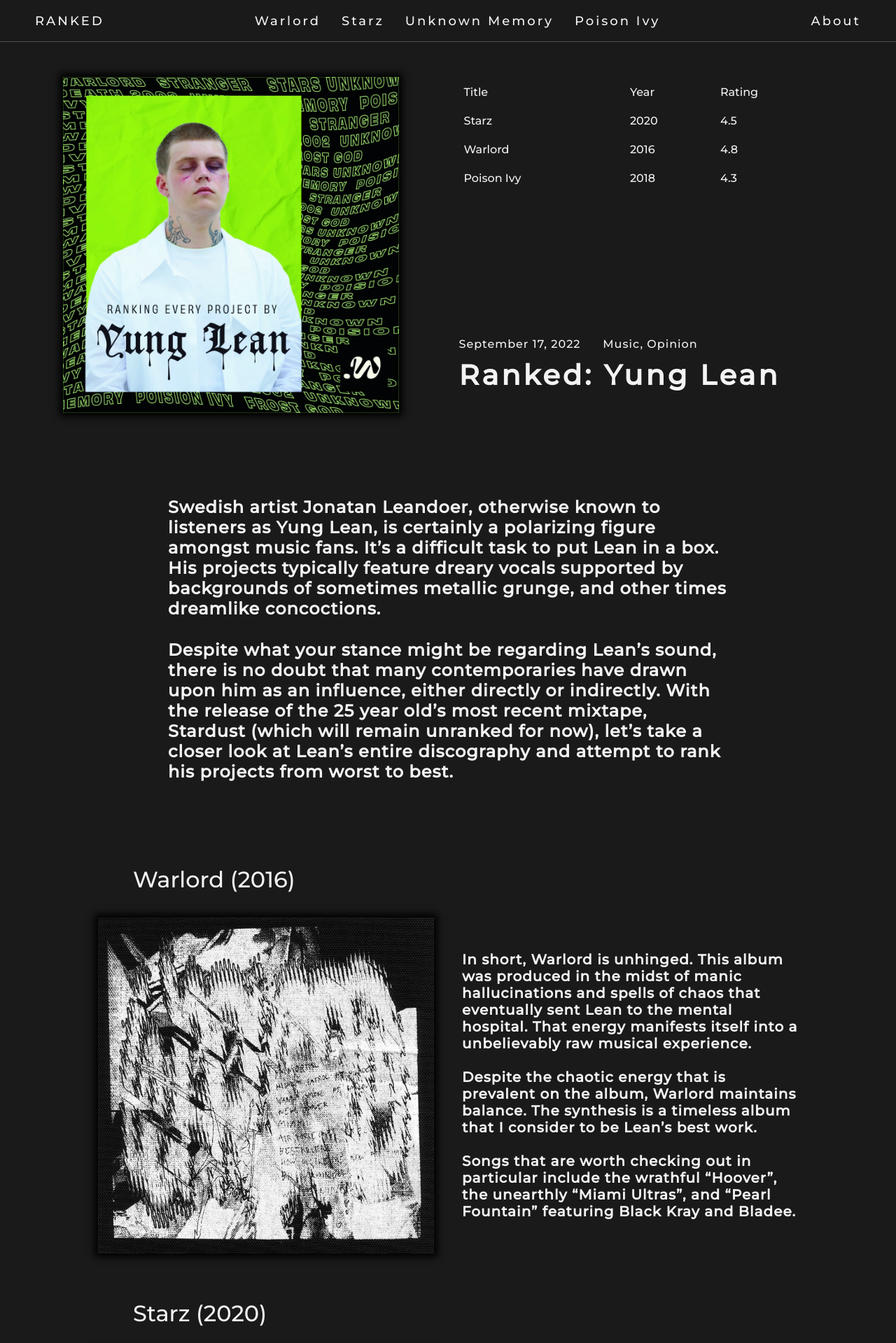
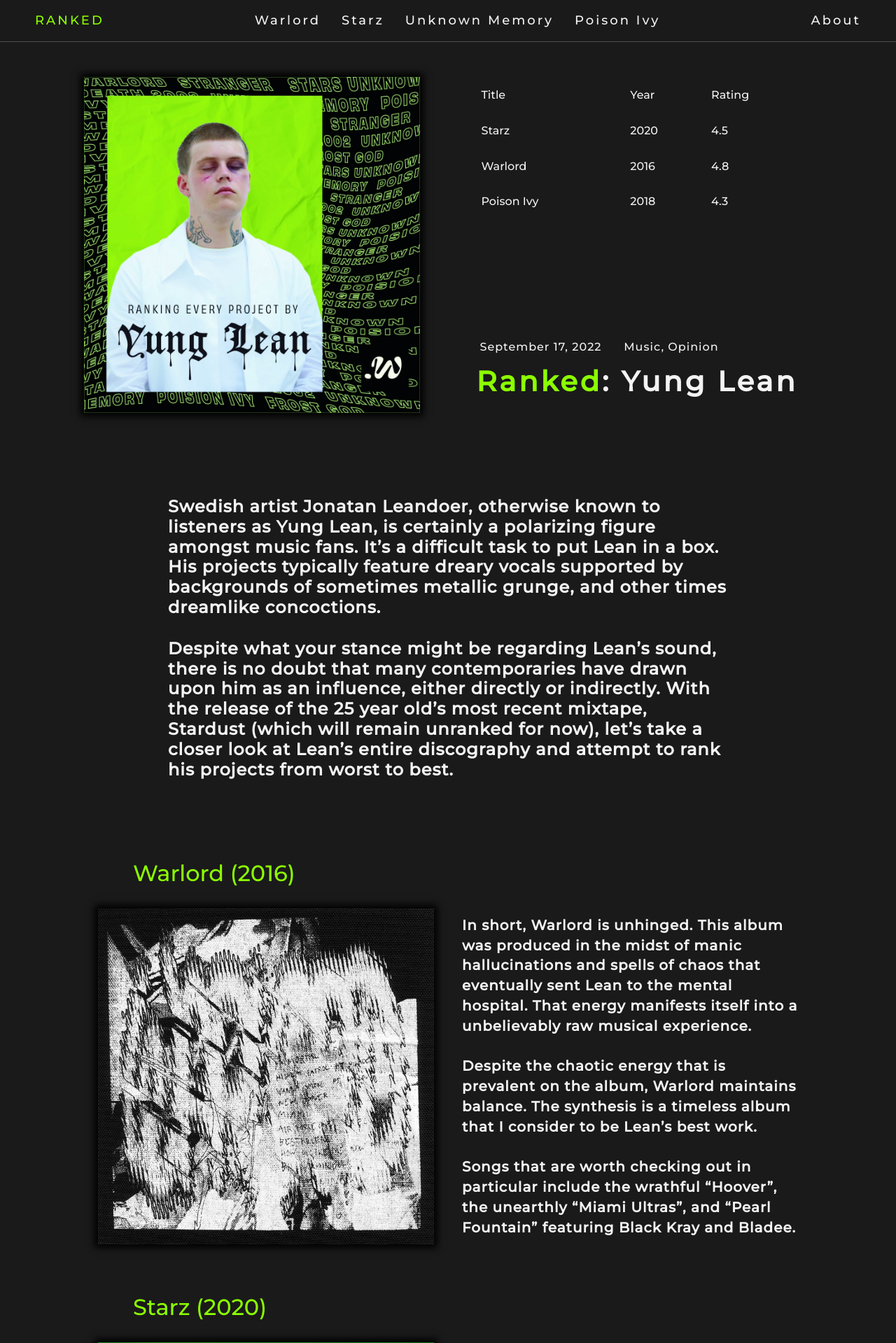
Before and after one commit to kirrari/timoshin-211-362-web-dev-2022-1, a PHP site: page / in a window 1280 px wide. Shown: the top 1919 px of the page at 70% size. Run offline with PHP 8.4, Linux system fonts and the light colour scheme.

Commit message:
Update style.css

```diff
--- a/lab1/style.css
+++ b/lab1/style.css
@@ -11,6 +11,7 @@
 
 body {
     background-color: rgb(26, 26, 26);
+    line-height: 1.8em;
 }
 
 .page-header {
@@ -36,6 +37,7 @@ body {
 
 .header-title {
     margin-right: auto;
+    color:rgb(140, 255, 0);
 }
 
 .header-menu a {
@@ -56,20 +58,25 @@ body {
 
 .intro {
     padding: 50px;
-    width: 100%;
+    width: 95%;
     height: 580px;
     display: flex;
     justify-content: space-between;
     flex-direction: column;
     flex-wrap: wrap;
     column-gap: 60px;
+    margin: 0 auto;
 }
 
 .intro h1 {
     font-size: 40px;
     letter-spacing: 4px;
-    margin-right: 50px;
     margin-bottom: 30px;
+    margin-top: 5px;
+}
+
+span {
+    color:rgb(140, 255, 0);
 }
 
 .intro img {
@@ -79,8 +86,9 @@ body {
 }
 
 .intro pre {
+    margin-left: 5px;
     margin-top: auto;
-    margin-bottom: 10px;
+    margin-bottom: 15px;
     letter-spacing: 1px;
 }
 
@@ -105,6 +113,7 @@ body {
     font-size: 32px;
     display: block;
     margin-left: 50px;
+    color: rgb(140, 255, 0);
 }
 
 .album-container {
```
